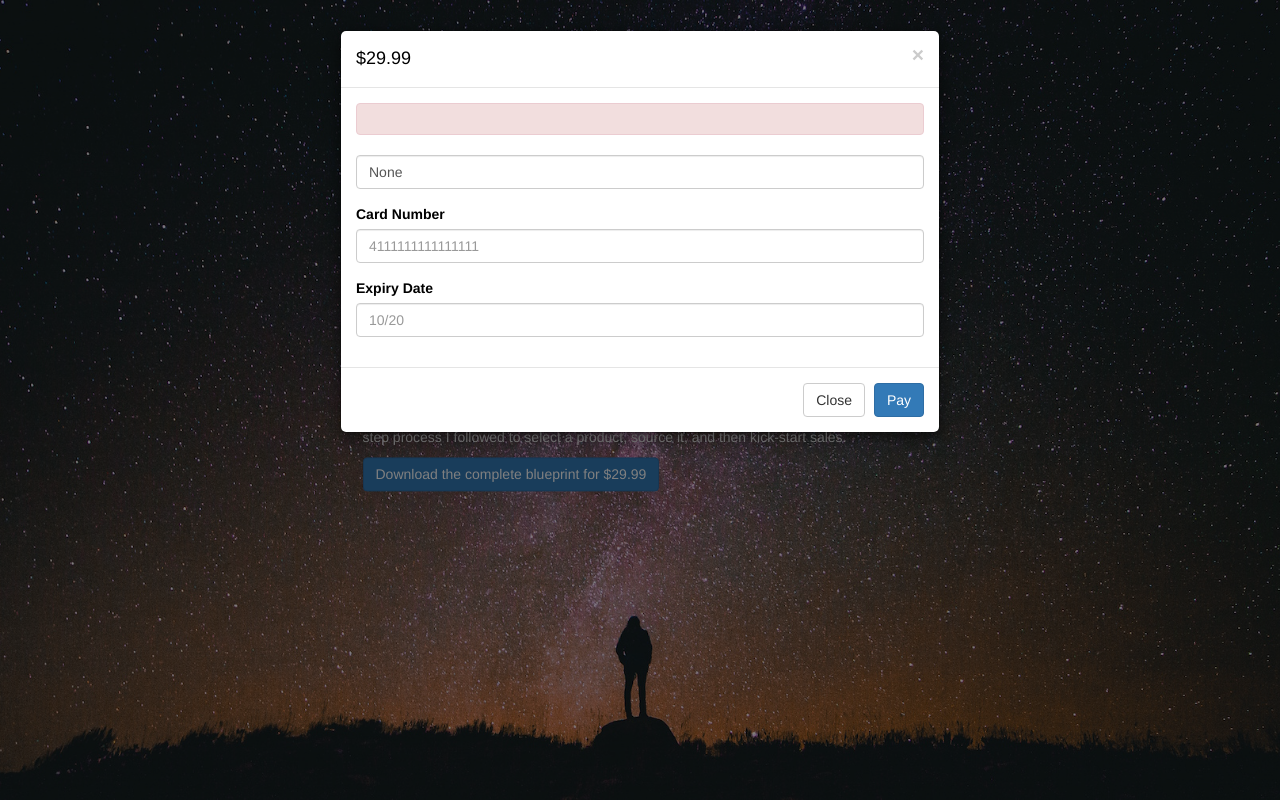
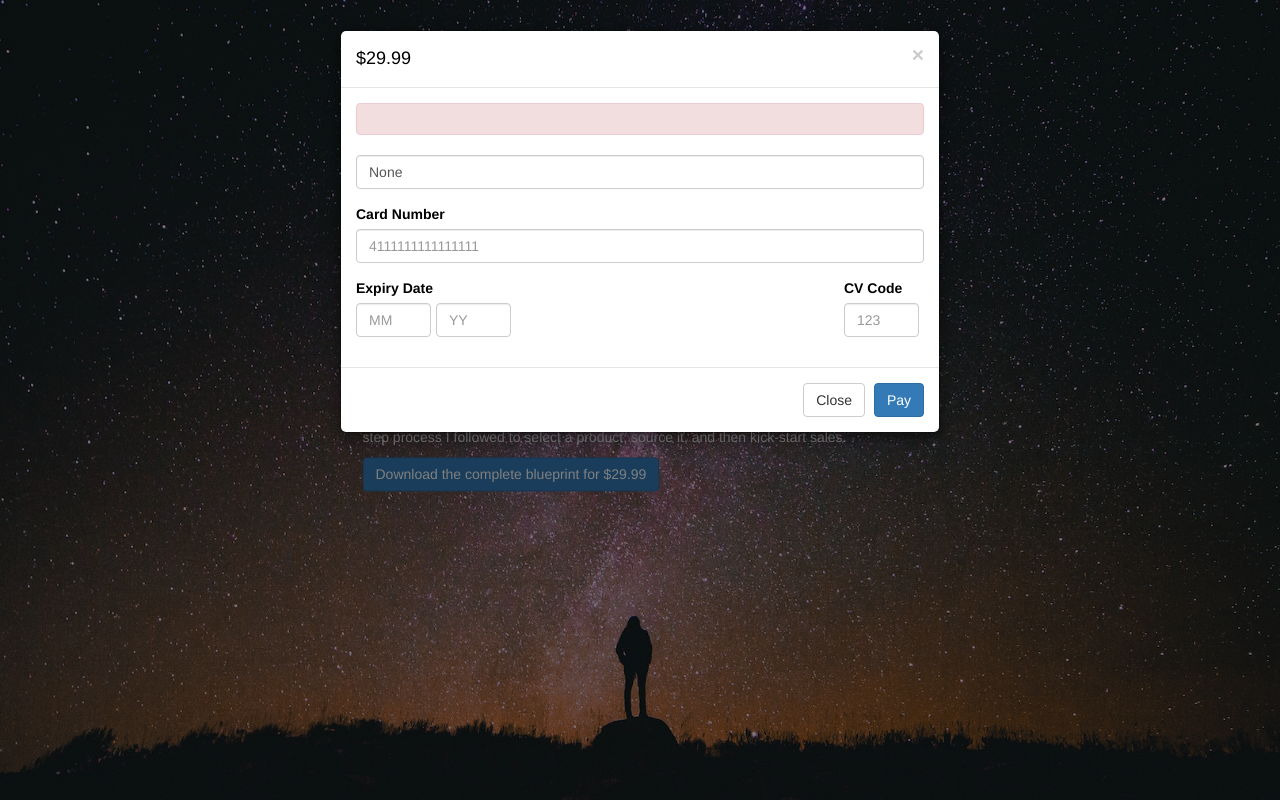
Before and after one commit to ikedumancas/buynow, a Django app: template website/templates/website/index.html in a window 1280 px wide. Run offline with Django 3.2, Linux system fonts and the light colour scheme; the template is opened without the code that fills it: values that come from a table or form of the project are taken from there, others are empty; some libraries are stand-ins or nearby versions.

Commit message:
modified form

```diff
--- a/website/templates/website/index.html
+++ b/website/templates/website/index.html
@@ -54,11 +54,19 @@
               </div>
               <div class="form-group">
                 <label for="cardNumer">Card Number</label>
-                <input id="cardNumer" data-braintree-name="number" placeholder="4111111111111111" class="form-control" required>
+                <input type="text" class="form-control" id="cardNumer" data-braintree-name="number" placeholder="4111111111111111" required>
               </div>
-              <div class="form-group">
+              <div class="form-group pull-left">
                 <label for="cardExpiry">Expiry Date</label>
-                <input id="cardExpiry" data-braintree-name="expiration_date" placeholder="10/20" class="form-control" required>
+                <br/>
+                <input type="number" data-braintree-name="expiration_month" class="form-control small-input pull-left" placeholder="MM" required>
+                <input type="number" data-braintree-name="expiration_year" class="form-control small-input pull-left" placeholder="YY" required>
+                <div class="clearfix"></div>
+              </div>
+              <div class="form-group pull-right">
+                <label for="cardcv">CV Code</label>
+                <br/>
+                <input type="number" data-braintree-name="cvv" class="form-control small-input pull-left" placeholder="123" required>
               </div>
               <div class="clearfix"></div>
             </div>
```
Also changed, not shown: db.sqlite3.
